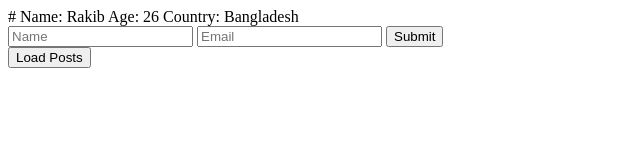
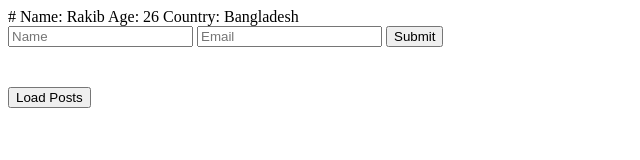
Before and after one commit to Rakib1514/VTS-Task, a plain HTML site: page jQuery/ajex/learn-ajax.html in a window 1280 px wide. Shown: the whole page, without its empty margins (0-640 px from the left). Drawn offline with nearby package versions, Linux system fonts and the light colour scheme; no server answers.

Commit message:
working on ajex

```diff
--- a/jQuery/ajex/ajax.script.js
+++ b/jQuery/ajex/ajax.script.js
@@ -41,6 +41,7 @@ $("#result").load("./about-me.txt");
 
 $("#myForm").submit(function (e) {
   e.preventDefault();
+  console.log("value with e.target", e.target.email.value);
 
   let name = $("#name").val();
   let email = $("#email").val();
--- a/jQuery/ajex/learn-ajax.html
+++ b/jQuery/ajex/learn-ajax.html
@@ -18,7 +18,7 @@
       <div id="response"></div>
 
       <section>
-        <button id="loadBtn" class="btn">Load Posts</button>
+        <button id="loadBtn" class="btn" style="margin: 40px 0;">Load Posts</button>
         <div class="postList"></div>
       </section>
 
```
